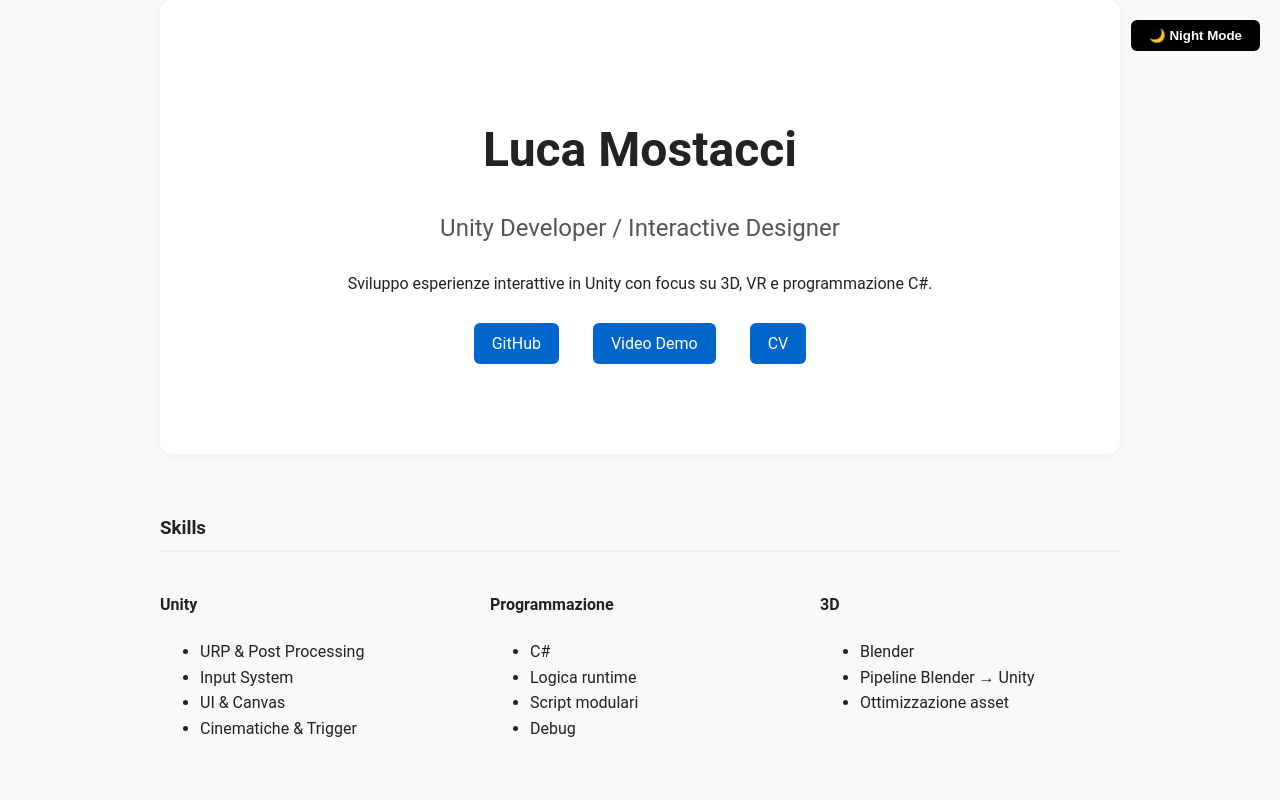
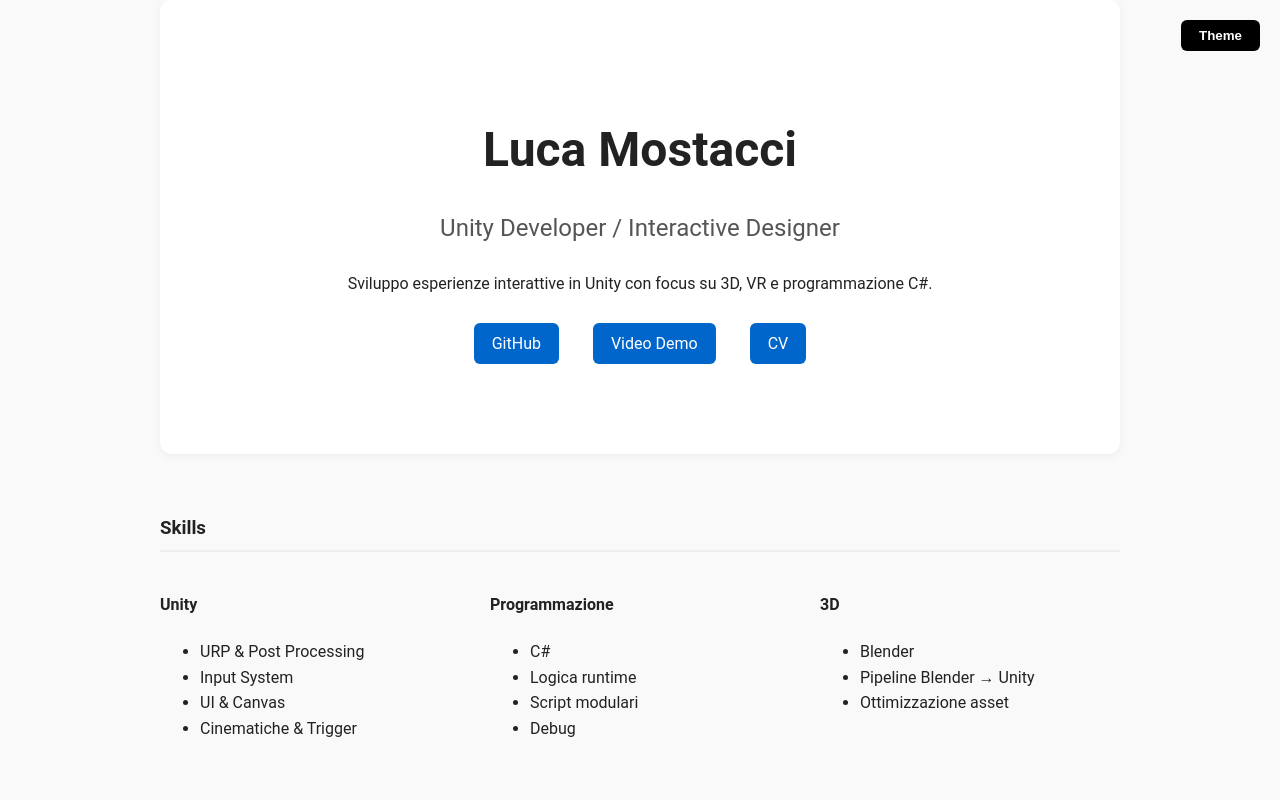
Before and after one commit to lucamostacci/lucamostacci.github.io, a plain HTML site: page index.html in a window 1280 px wide. Shown: the top 800 px of the page. Drawn offline with Linux system fonts and the light colour scheme.

Commit message:
Update index.html

```diff
--- a/index.html
+++ b/index.html
@@ -8,6 +8,9 @@
 </head>
 
 <body>
+
+  <!-- Theme Button -->
+  <button id="nightToggle">Theme</button>
 
   <!-- HERO -->
   <header class="hero">
@@ -22,9 +25,6 @@
       <a href="#" target="_blank">Video Demo</a>
       <a href="#" target="_blank">CV</a>
     </div>
-
-    <!-- Night Mode Button -->
-    <button id="nightToggle">🌙 Night Mode</button>
   </header>
 
   <!-- SKILLS -->
@@ -100,7 +100,7 @@
     <p>© 2025 Luca Mostacci</p>
   </footer>
 
-  <!-- JS Night Mode -->
+  <!-- JS Theme Button -->
   <script>
     const btn = document.getElementById('nightToggle');
     btn.addEventListener('click', () => {
```
